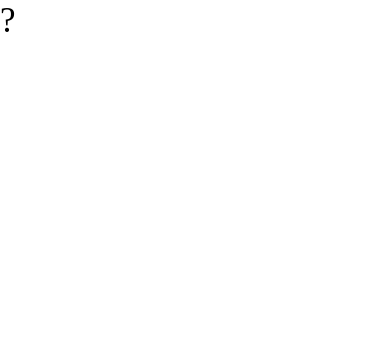
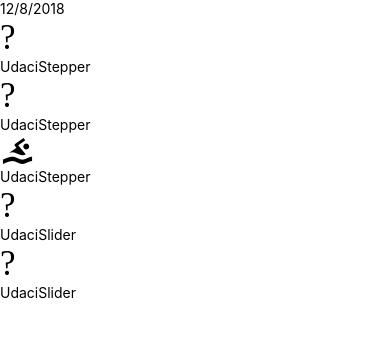
Before and after one commit to emersonsiega/udaci-fitness, a React Native app: screen / in a window 390 px wide. Shown: the top 338 px of the page. Built offline with nearby package versions, Linux system fonts and the light colour scheme.

Commit message:
feat: Add Header and fake slider and stepper

```diff
--- a/components/AddEntry.js
+++ b/components/AddEntry.js
@@ -1,7 +1,11 @@
 import React, { Component } from 'react'
 import { View } from 'react-native'
 
+// Local
 import { getMetricMetaInfo } from '../utils/helpers'
+import UdaciSlider from './UdaciSlider'
+import UdaciStepper from './UdaciStepper'
+import DateHeader from './DateHeader'
 
 export default class AddEntry extends Component {
     state = {
@@ -41,9 +45,35 @@ export default class AddEntry extends Component {
         })
     }
 
-    render = () => (
-        <View>
-            {getMetricMetaInfo('bike').getIcon()}
-        </View>
-    )
+    render = () =>{
+        const metaInfo = getMetricMetaInfo()
+        return (
+            <View>
+                <DateHeader date={(new Date()).toLocaleDateString()}/>
+                {Object.keys(metaInfo).map( key => {
+                    const {getIcon, type, ...rest} = metaInfo[key]
+                    const value = this.state[key]
+
+                    return (
+                        <View key={key}>
+                            {getIcon()}
+                            {type === 'slider'
+                                ? <UdaciSlider
+                                    value={value}
+                                    onChange={(value) => this.slide(key, value)}
+                                    {...rest}
+                                  />
+                                : <UdaciStepper
+                                    value={value}
+                                    onIncrement={() => this.increment(key)}
+                                    onDecrement={() => this.decrement(key)}
+                                    {...rest}
+                                  />
+                            }
+                        </View>
+                    )
+                })}
+            </View>
+        )
+    }
 }
--- /dev/null
+++ b/components/DateHeader.js
@@ -0,0 +1,8 @@
+import React from 'react'
+import { Text } from 'react-native'
+
+const DateHeader = ({date}) => (
+    <Text>{date}</Text>
+)
+
+export default DateHeader
--- /dev/null
+++ b/components/UdaciSlider.js
@@ -0,0 +1,10 @@
+import React from 'react'
+import { View, Text } from 'react-native'
+
+const UdaciSlider = () => (
+    <View>
+        <Text>UdaciSlider</Text>
+    </View>
+)
+
+export default UdaciSlider
--- /dev/null
+++ b/components/UdaciStepper.js
@@ -0,0 +1,10 @@
+import React from 'react'
+import { View, Text } from 'react-native'
+
+const UdaciStepper = () => (
+    <View>
+        <Text>UdaciStepper</Text>
+    </View>
+)
+
+export default UdaciStepper
```
